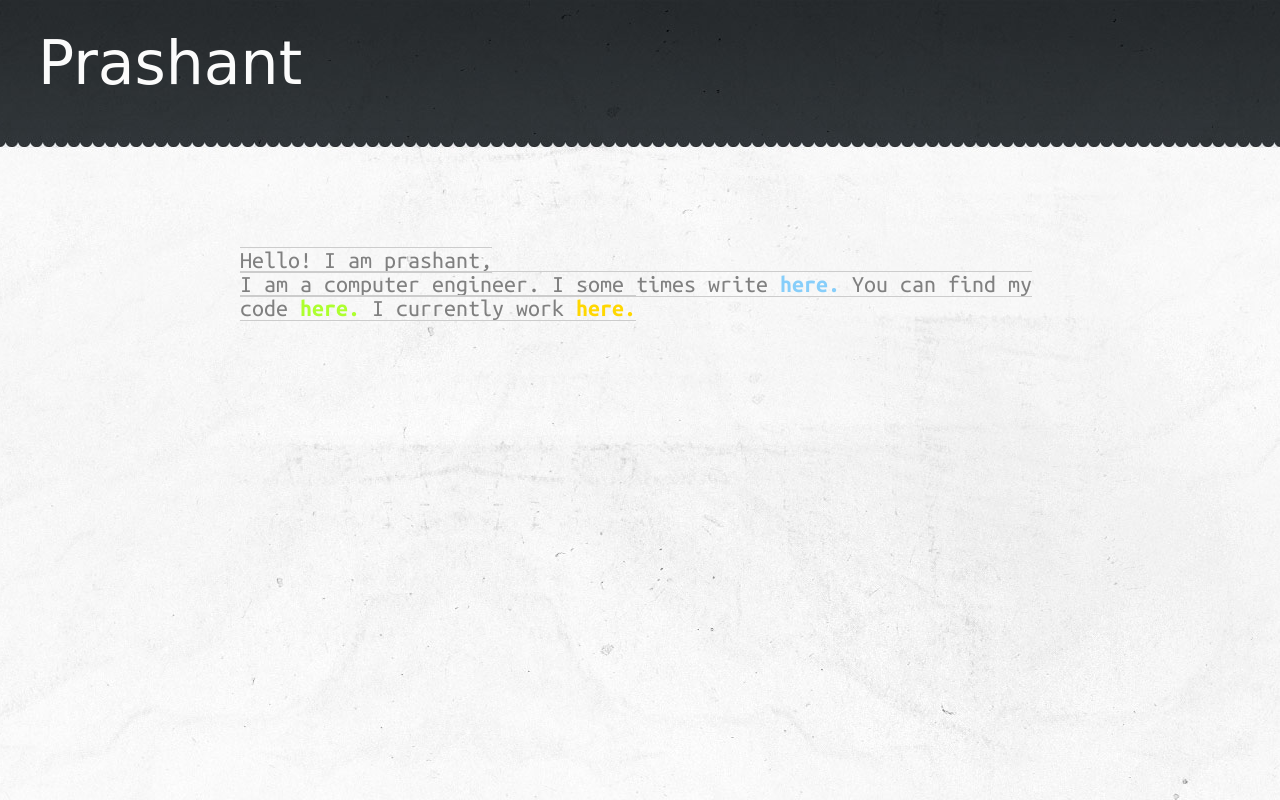
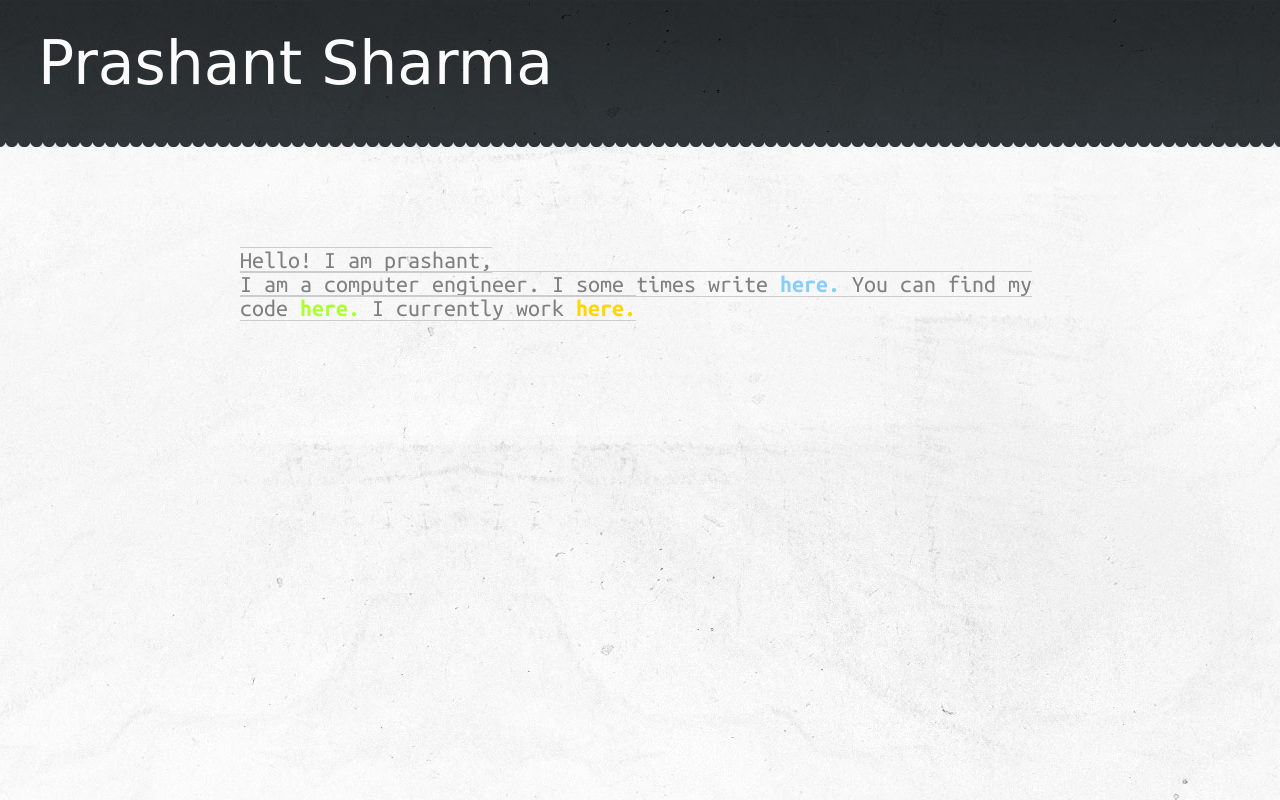
Before and after one commit to ScrapCodes/scrapcodes.github.com, a plain HTML site: page index.html in a window 1280 px wide. Drawn offline with Linux system fonts and the light colour scheme; a web font is replaced by a local one.

Commit message:
Corrections

```diff
--- a/index.html
+++ b/index.html
@@ -3,15 +3,14 @@
 <html>
    <head>
       <meta http-equiv="Content-Type" content="text/html; charset=ISO-8859-1" />
-      <link href="images/logo.png" rel="SHORTCUT ICON" />
       <link href="css/style.css" type="text/css" rel="stylesheet" media="screen"/>
       <link href="http://fonts.googleapis.com/css?family=Federant" type="text/css" rel="stylesheet" />
       <link href="http://fonts.googleapis.com/css?family=Ubuntu+Mono:400,700" type="text/css" rel="stylesheet" />
-      <title>aditya-gaur</title>
+      <title>Prashant Sharma</title>
    </head>
    <body>
       <div id="header">
-         <span class="name"> Prashant </span>
+         <span class="name"> Prashant Sharma</span>
       </div>
       <div id="wrapper">
          <span class="description">Hello! I am prashant,
```
